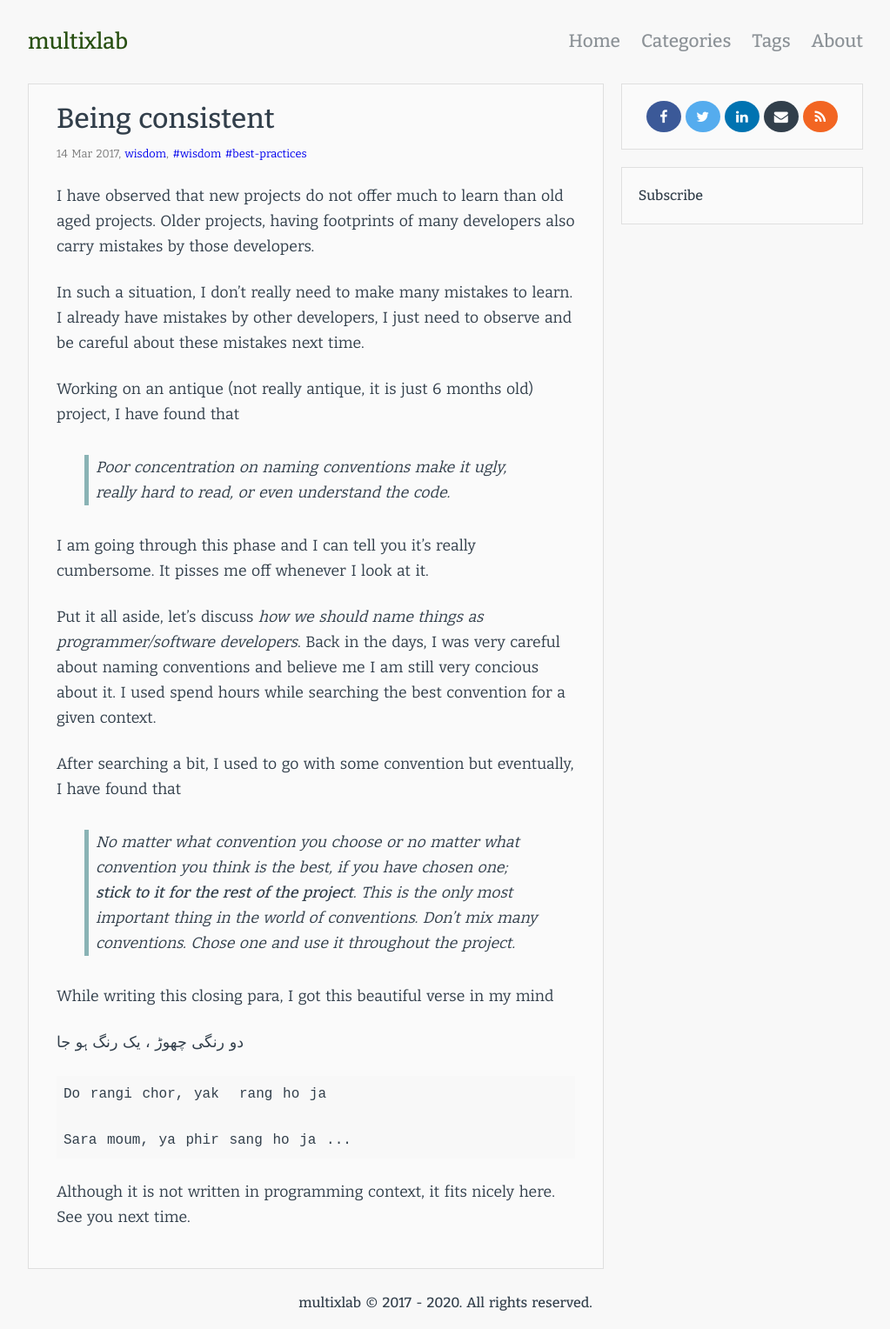
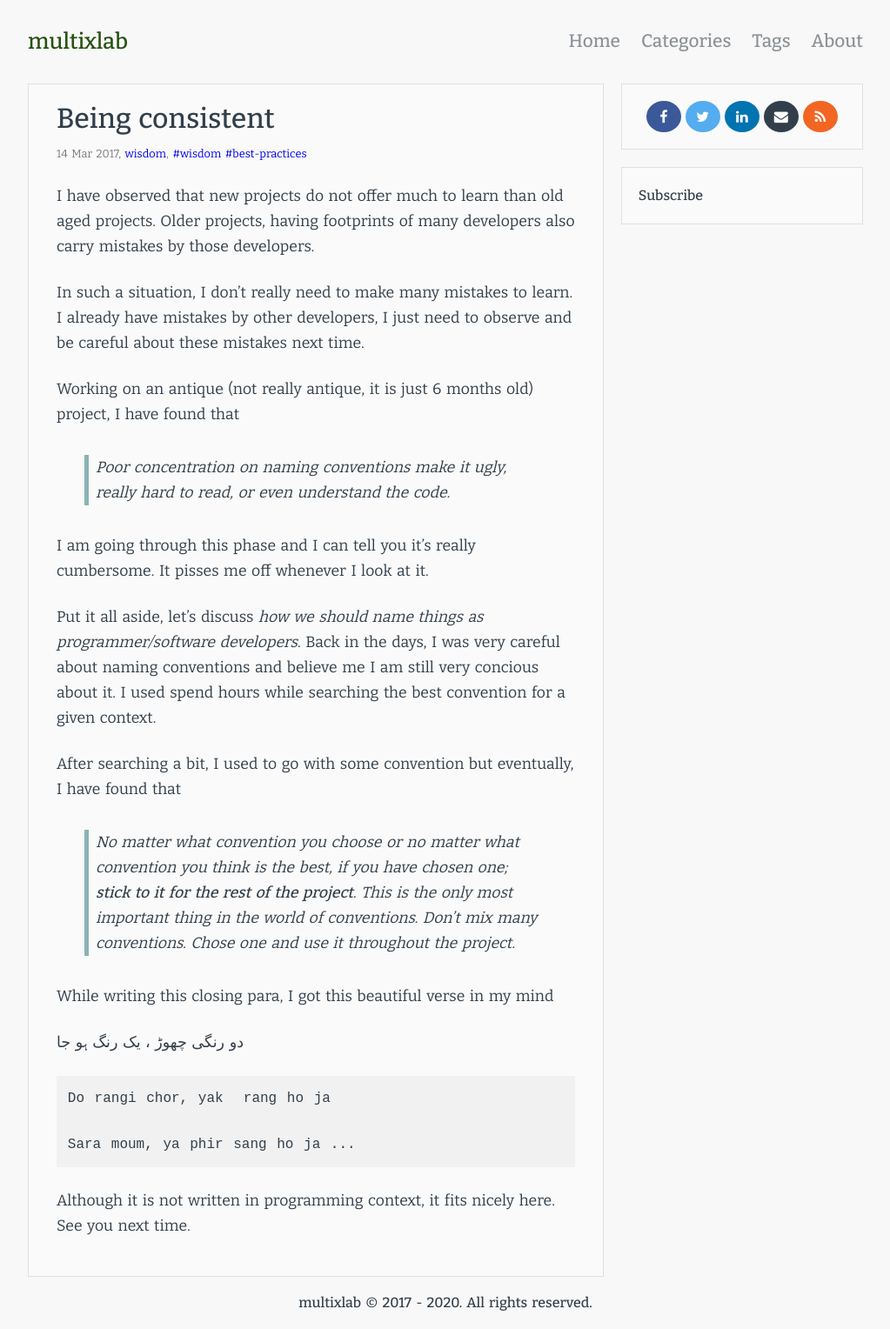
Before and after one commit to multixlab/multixlab.github.io, a Jekyll site: the page built from _posts/2017-03-14-being-consistant.md, in a window 1280 px wide. Shown: the whole page at 87% size, without its empty margins (128-1151 px from the left). Built offline with Jekyll 4.4.1, drawn with Linux system fonts in a browser that asks for light colours.

Commit message:
change code background color

```diff
--- a/_sass/base.scss
+++ b/_sass/base.scss
@@ -99,8 +99,8 @@ pre {
 }
 
 .highlight {
-  padding: 0.5rem;
-  background-color: $color-page;
+  padding: 0.8rem;
+  background-color: $color-highlight;
 }
 
 
--- a/_sass/colors.scss
+++ b/_sass/colors.scss
@@ -3,6 +3,8 @@ $color-secondary: #8c9297;
 $color-subtitle: #7b7b7b;
 
 $color-page: #f8f8f8;
+$color-highlight: #f1f1f1;
+
 //$color-page: #f0f0f0;
 $color-hover: #ce125a;
 $color-logo: #1c4705f2;
```
